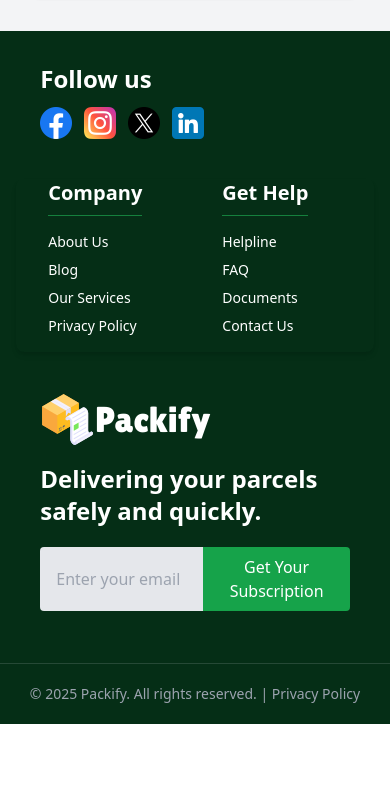
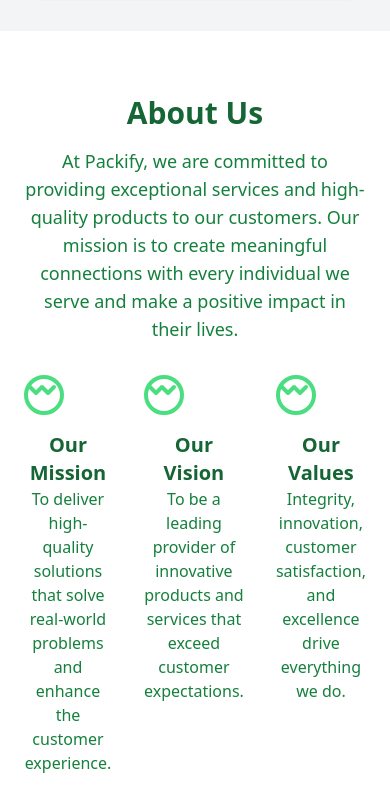
Before and after one commit to jenifaa/parcel-management-system, a React (Vite) app: page / in a window 390 px wide. Shown: the part 5636-6444 px from the top of the page. Before the commit the page ends 6360 px from the top, so only its background shows below. Built offline with nearby package versions, Linux system fonts and the light colour scheme; no server answers.

Commit message:
added map and homepage sections

```diff
--- a/src/Components/Pages/Dashboard/Users/MyParcel.jsx
+++ b/src/Components/Pages/Dashboard/Users/MyParcel.jsx
@@ -44,6 +44,7 @@
     queryKey: ["parcels", user?.email],
     queryFn: async () => {
       const res = await axiosSecure.get(`/parcel/${user?.email}`);
+      console.log(res.data);
       return res.data;
     },
   });
@@ -100,8 +101,10 @@
   useEffect(() => {
     parcels.map((parcel) => {
       setDeliveryManId(parcel.deliveryManId);
+
       setDeliveryManEmail(parcel.deliveryManDetails);
     });
+
   }, [parcels]);
   const handleReview = async () => {
     const reviewData = {
@@ -118,7 +121,6 @@
       toast.success("Review Sent");
       refetch();
     }
-
   };
 
   return (
@@ -253,13 +255,9 @@
                               </Label>
                               <Input
                                 id="deliveryId"
-                                // defaultValue={parcel.deliveryManId}
-                                value={deliveryManId}
+                                value={parcel.deliveryManId}
                                 readOnly
                                 className="col-span-3"
-                                // onChange={(e) => {
-                                //   setDeliveryManId(e.target.value);
-                                // }}
                               />
                             </div>
                           </div>
--- /dev/null
+++ b/src/Components/Pages/Home/AboutUs.jsx
@@ -0,0 +1,50 @@
+import React from 'react';
+
+const AboutUs = () => {
+  return (
+    <section className=" py-16">
+      <div className="max-w-screen-xl mx-auto text-center px-6">
+        <h2 className="text-3xl font-semibold text-green-800 mb-4">
+          About Us
+        </h2>
+        <p className="text-lg text-green-700 mb-8">
+          At Packify, we are committed to providing exceptional services and high-quality products to our customers. Our mission is to create meaningful connections with every individual we serve and make a positive impact in their lives.
+        </p>
+        <div className="flex justify-center space-x-8">
+          <div className="w-1/3">
+            <svg xmlns="http://www.w3.org/2000/svg" width="40" height="40" fill="none" stroke="currentColor" className="text-green-400 mb-4">
+              <circle cx="20" cy="20" r="18" strokeWidth="4" />
+              <path d="M6 12L12 18L18 12L24 18L30 12" strokeLinecap="round" strokeLinejoin="round" strokeWidth="4"/>
+            </svg>
+            <h3 className="text-xl font-semibold text-green-800">Our Mission</h3>
+            <p className="text-green-700">
+              To deliver high-quality solutions that solve real-world problems and enhance the customer experience.
+            </p>
+          </div>
+          <div className="w-1/3">
+            <svg xmlns="http://www.w3.org/2000/svg" width="40" height="40" fill="none" stroke="currentColor" className="text-green-400 mb-4">
+              <circle cx="20" cy="20" r="18" strokeWidth="4" />
+              <path d="M6 12L12 18L18 12L24 18L30 12" strokeLinecap="round" strokeLinejoin="round" strokeWidth="4"/>
+            </svg>
+            <h3 className="text-xl font-semibold text-green-800">Our Vision</h3>
+            <p className="text-green-700">
+              To be a leading provider of innovative products and services that exceed customer expectations.
+            </p>
+          </div>
+          <div className="w-1/3">
+            <svg xmlns="http://www.w3.org/2000/svg" width="40" height="40" fill="none" stroke="currentColor" className="text-green-400 mb-4">
+              <circle cx="20" cy="20" r="18" strokeWidth="4" />
+              <path d="M6 12L12 18L18 12L24 18L30 12" strokeLinecap="round" strokeLinejoin="round" strokeWidth="4"/>
+            </svg>
+            <h3 className="text-xl font-semibold text-green-800">Our Values</h3>
+            <p className="text-green-700">
+              Integrity, innovation, customer satisfaction, and excellence drive everything we do.
+            </p>
+          </div>
+        </div>
+      </div>
+    </section>
+  );
+};
+
+export default AboutUs;
--- a/src/Components/Pages/Home/Home.jsx
+++ b/src/Components/Pages/Home/Home.jsx
@@ -4,6 +4,7 @@
 import TopDeliveryMan from './TopDeliveryMan';
 import Faq from './Faq';
 import CustomerReview from './CustomerReview';
+import AboutUs from './AboutUs';
 
 const Home = () => {
     return (
@@ -13,6 +14,7 @@
             <TopDeliveryMan></TopDeliveryMan>
             <CustomerReview></CustomerReview>
             <Faq></Faq>
+            <AboutUs></AboutUs>
         </div>
     );
 };
--- a/src/Components/Shared/Navbar.jsx
+++ b/src/Components/Shared/Navbar.jsx
@@ -210,7 +210,7 @@
                     </DropdownMenu>
                   ) : (
                     <NavLink to="/login">
-                      <button className="text-white flex items-center gap-1">
+                      <button className=" flex items-center gap-1">
                         <CiLogin /> Sign In
                       </button>
                     </NavLink>
@@ -228,13 +228,13 @@
           </NavLink>
           <NavLink
             to="/blog"
-            className="hover:font-bold text-sm lg:flex hidden"
+            className=""
           >
             Our Blog
           </NavLink>
           <NavLink
             to="/contact"
-            className="hover:font-bold text-sm lg:flex hidden"
+            className=""
           >
             Contact Us
           </NavLink>
```
